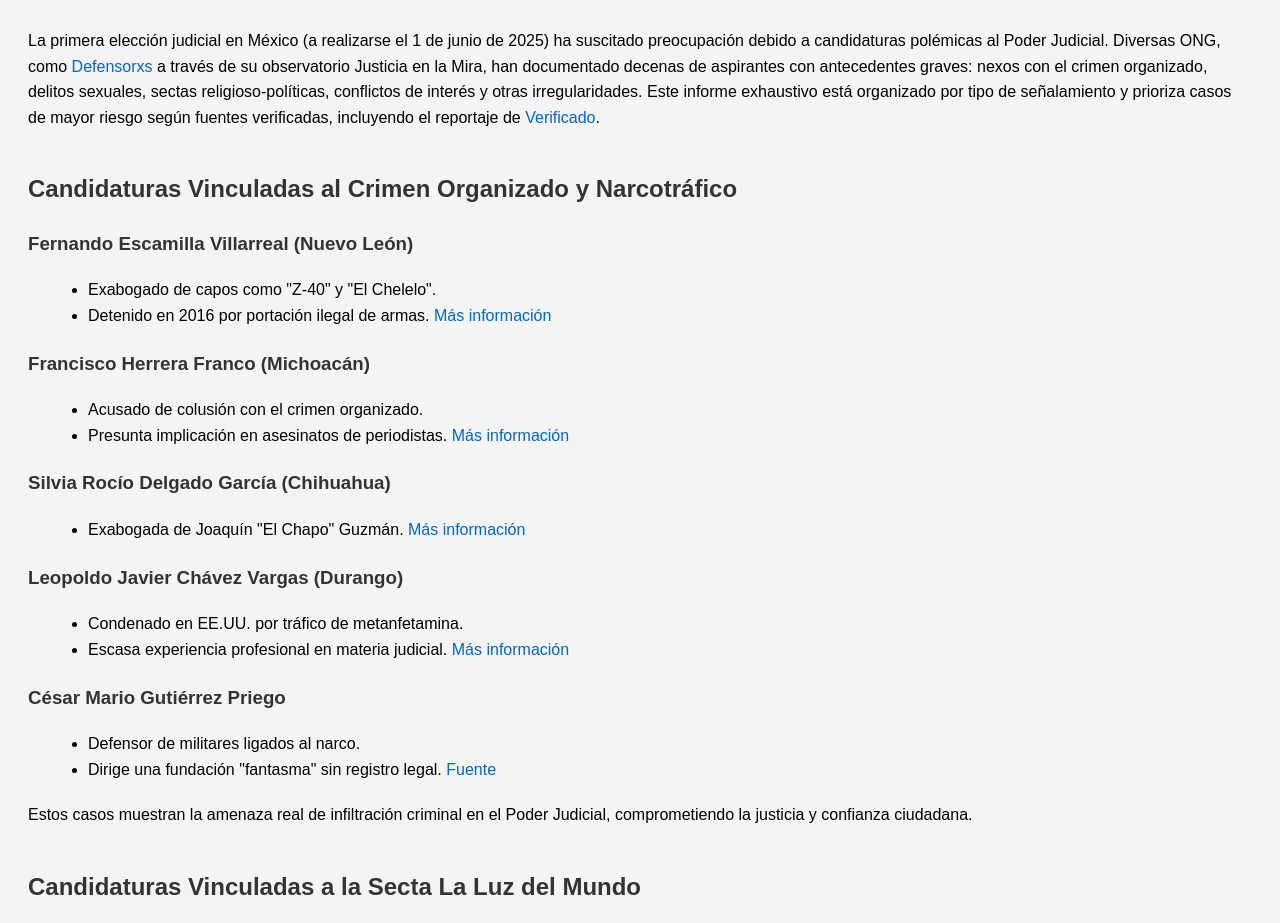
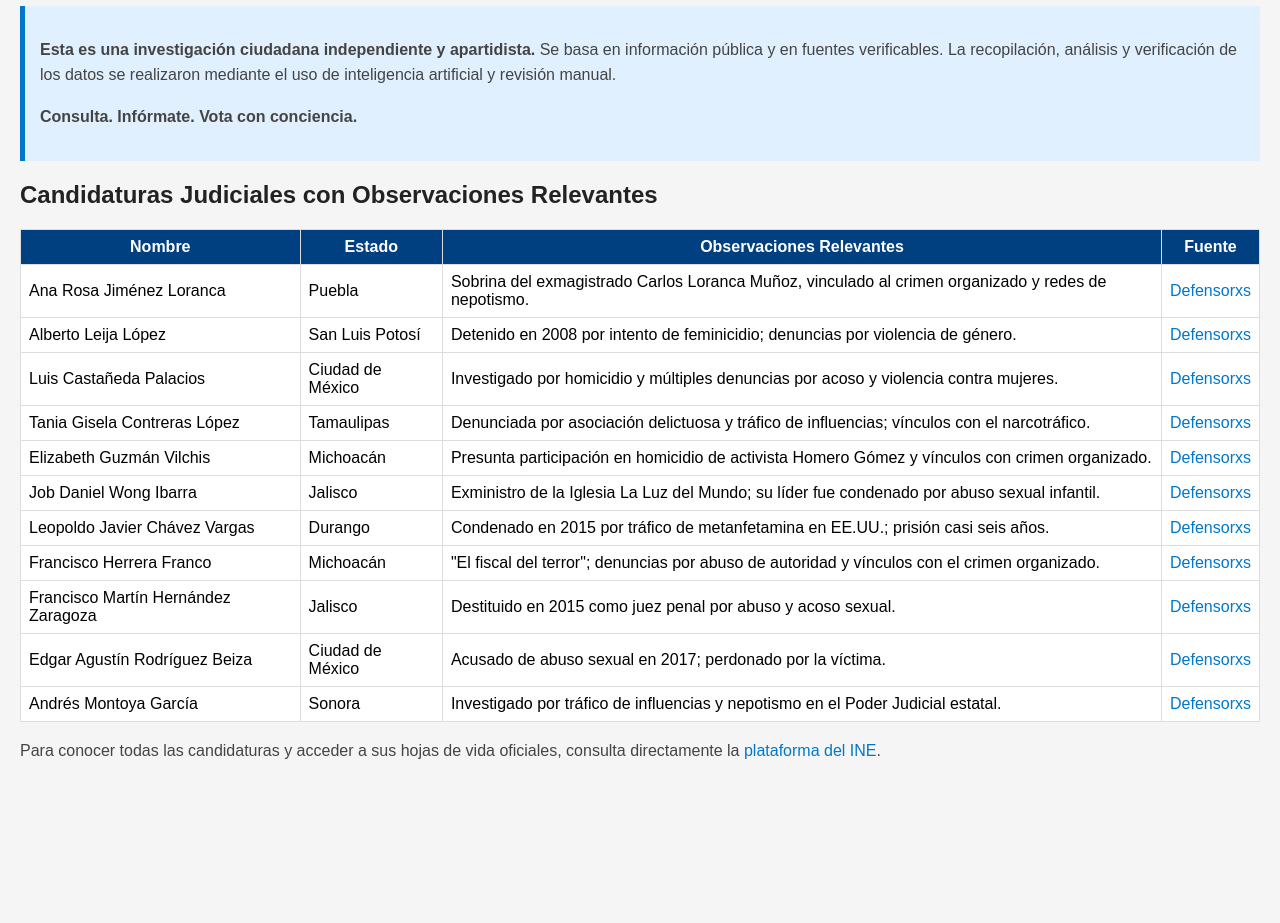
Before and after one commit to mdatosweb/eleccionesjuecesmx, a plain HTML site: page index.html in a window 1280 px wide. Shown: the part 94-1017 px from the top of the page. After the commit the page ends 893 px from the top, so only its background shows below. Drawn offline with Linux system fonts and the light colour scheme.

Commit message:
Update index.html

```diff
--- a/index.html
+++ b/index.html
@@ -3,121 +3,84 @@
 <head>
     <meta charset="UTF-8">
     <meta name="viewport" content="width=device-width, initial-scale=1.0">
-    <title>Elección Judicial 2025 - Candidaturas Cuestionadas y de Alto Riesgo</title>
+    <title>Investigación Ciudadana sobre Candidaturas Judiciales</title>
     <style>
-        body { font-family: Arial, sans-serif; line-height: 1.6; padding: 20px; background-color: #f4f4f4; }
-        h1, h2, h3 { color: #333; }
-        a { color: #0066cc; text-decoration: none; }
-        a:hover { text-decoration: underline; }
-        .section { margin-bottom: 40px; }
-        .candidate { margin-bottom: 20px; }
-        ul { margin-left: 20px; }
+        body {
+            font-family: Arial, sans-serif;
+            background-color: #f5f5f5;
+            margin: 0;
+            padding: 20px;
+        }
+        h1, h2 {
+            color: #222;
+        }
+        p {
+            color: #444;
+            line-height: 1.6;
+        }
+        table {
+            width: 100%;
+            border-collapse: collapse;
+            margin-top: 20px;
+            background-color: white;
+        }
+        th, td {
+            border: 1px solid #ddd;
+            padding: 8px;
+        }
+        th {
+            background-color: #004080;
+            color: white;
+        }
+        a {
+            color: #0077cc;
+            text-decoration: none;
+        }
+        a:hover {
+            text-decoration: underline;
+        }
+        .info-box {
+            background-color: #e0f0ff;
+            padding: 15px;
+            border-left: 5px solid #0077cc;
+            margin-bottom: 20px;
+        }
     </style>
 </head>
 <body>
+    <h1>Elección Judicial 2024: Investigación Ciudadana</h1>
 
-<h1>Elección Judicial 2025 – Candidaturas Cuestionadas y de Alto Riesgo</h1>
-
-<div class="section">
-    <p>La primera elección judicial en México (a realizarse el 1 de junio de 2025) ha suscitado preocupación debido a candidaturas polémicas al Poder Judicial. Diversas ONG, como <a href="https://eleccionjudicial.defensorxs.com/" target="_blank">Defensorxs</a> a través de su observatorio Justicia en la Mira, han documentado decenas de aspirantes con antecedentes graves: nexos con el crimen organizado, delitos sexuales, sectas religioso-políticas, conflictos de interés y otras irregularidades. Este informe exhaustivo está organizado por tipo de señalamiento y prioriza casos de mayor riesgo según fuentes verificadas, incluyendo el reportaje de <a href="https://verificado.com.mx/eleccion-judicial-candidaturas-alto-riesgo/" target="_blank">Verificado</a>.</p>
-</div>
-
-<div class="section">
-    <h2>Candidaturas Vinculadas al Crimen Organizado y Narcotráfico</h2>
-
-    <div class="candidate">
-        <h3>Fernando Escamilla Villarreal (Nuevo León)</h3>
-        <ul>
-            <li>Exabogado de capos como "Z-40" y "El Chelelo".</li>
-            <li>Detenido en 2016 por portación ilegal de armas. <a href="https://eleccionjudicial.defensorxs.com/project/fernando-escamilla-villareal/" target="_blank">Más información</a></li>
-        </ul>
+    <div class="info-box">
+        <p><strong>Esta es una investigación ciudadana independiente y apartidista.</strong> Se basa en información pública y en fuentes verificables. La recopilación, análisis y verificación de los datos se realizaron mediante el uso de inteligencia artificial y revisión manual.</p>
+        <p><strong>Consulta. Infórmate. Vota con conciencia.</strong></p>
     </div>
 
-    <div class="candidate">
-        <h3>Francisco Herrera Franco (Michoacán)</h3>
-        <ul>
-            <li>Acusado de colusión con el crimen organizado.</li>
-            <li>Presunta implicación en asesinatos de periodistas. <a href="https://eleccionjudicial.defensorxs.com/project/francisco-herrera-franco/" target="_blank">Más información</a></li>
-        </ul>
-    </div>
+    <h2>Candidaturas Judiciales con Observaciones Relevantes</h2>
 
-    <div class="candidate">
-        <h3>Silvia Rocío Delgado García (Chihuahua)</h3>
-        <ul>
-            <li>Exabogada de Joaquín "El Chapo" Guzmán. <a href="https://eleccionjudicial.defensorxs.com/project/silvia-rocio-delgado-garcia/" target="_blank">Más información</a></li>
-        </ul>
-    </div>
+    <table>
+        <thead>
+            <tr>
+                <th>Nombre</th>
+                <th>Estado</th>
+                <th>Observaciones Relevantes</th>
+                <th>Fuente</th>
+            </tr>
+        </thead>
+        <tbody>
+            <tr><td>Ana Rosa Jiménez Loranca</td><td>Puebla</td><td>Sobrina del exmagistrado Carlos Loranca Muñoz, vinculado al crimen organizado y redes de nepotismo.</td><td><a href="https://eleccionjudicial.defensorxs.com/project/ana-rosa-jimenez-loranca/" target="_blank">Defensorxs</a></td></tr>
+            <tr><td>Alberto Leija López</td><td>San Luis Potosí</td><td>Detenido en 2008 por intento de feminicidio; denuncias por violencia de género.</td><td><a href="https://eleccionjudicial.defensorxs.com/project/alberto-leija-lopez/" target="_blank">Defensorxs</a></td></tr>
+            <tr><td>Luis Castañeda Palacios</td><td>Ciudad de México</td><td>Investigado por homicidio y múltiples denuncias por acoso y violencia contra mujeres.</td><td><a href="https://eleccionjudicial.defensorxs.com/project/luis-castaneda-palacios/" target="_blank">Defensorxs</a></td></tr>
+            <tr><td>Tania Gisela Contreras López</td><td>Tamaulipas</td><td>Denunciada por asociación delictuosa y tráfico de influencias; vínculos con el narcotráfico.</td><td><a href="https://eleccionjudicial.defensorxs.com/project/tania-gisela-contreras-lopez/" target="_blank">Defensorxs</a></td></tr>
+            <tr><td>Elizabeth Guzmán Vilchis</td><td>Michoacán</td><td>Presunta participación en homicidio de activista Homero Gómez y vínculos con crimen organizado.</td><td><a href="https://eleccionjudicial.defensorxs.com/project/elizabeth-guzman-vilchis/" target="_blank">Defensorxs</a></td></tr>
+            <tr><td>Job Daniel Wong Ibarra</td><td>Jalisco</td><td>Exministro de la Iglesia La Luz del Mundo; su líder fue condenado por abuso sexual infantil.</td><td><a href="https://eleccionjudicial.defensorxs.com/project/job-daniel-wong-ibarra/" target="_blank">Defensorxs</a></td></tr>
+            <tr><td>Leopoldo Javier Chávez Vargas</td><td>Durango</td><td>Condenado en 2015 por tráfico de metanfetamina en EE.UU.; prisión casi seis años.</td><td><a href="https://eleccionjudicial.defensorxs.com/project/leopoldo-javier-chavez-vargas/" target="_blank">Defensorxs</a></td></tr>
+            <tr><td>Francisco Herrera Franco</td><td>Michoacán</td><td>"El fiscal del terror"; denuncias por abuso de autoridad y vínculos con el crimen organizado.</td><td><a href="https://eleccionjudicial.defensorxs.com/project/francisco-herrera-franco/" target="_blank">Defensorxs</a></td></tr>
+            <tr><td>Francisco Martín Hernández Zaragoza</td><td>Jalisco</td><td>Destituido en 2015 como juez penal por abuso y acoso sexual.</td><td><a href="https://eleccionjudicial.defensorxs.com/project/francisco-martin-hernandez-zaragoza/" target="_blank">Defensorxs</a></td></tr>
+            <tr><td>Edgar Agustín Rodríguez Beiza</td><td>Ciudad de México</td><td>Acusado de abuso sexual en 2017; perdonado por la víctima.</td><td><a href="https://eleccionjudicial.defensorxs.com/project/edgar-agustin-rodriguez-beiza/" target="_blank">Defensorxs</a></td></tr>
+            <tr><td>Andrés Montoya García</td><td>Sonora</td><td>Investigado por tráfico de influencias y nepotismo en el Poder Judicial estatal.</td><td><a href="https://eleccionjudicial.defensorxs.com/project/andres-montoya-garcia/" target="_blank">Defensorxs</a></td></tr>
+        </tbody>
+    </table>
 
-    <div class="candidate">
-        <h3>Leopoldo Javier Chávez Vargas (Durango)</h3>
-        <ul>
-            <li>Condenado en EE.UU. por tráfico de metanfetamina.</li>
-            <li>Escasa experiencia profesional en materia judicial. <a href="https://eleccionjudicial.defensorxs.com/project/leopoldo-javier-chavez-vargas/" target="_blank">Más información</a></li>
-        </ul>
-    </div>
-
-    <div class="candidate">
-        <h3>César Mario Gutiérrez Priego</h3>
-        <ul>
-            <li>Defensor de militares ligados al narco.</li>
-            <li>Dirige una fundación "fantasma" sin registro legal. <a href="https://rompeviento.tv" target="_blank">Fuente</a></li>
-        </ul>
-    </div>
-
-    <p>Estos casos muestran la amenaza real de infiltración criminal en el Poder Judicial, comprometiendo la justicia y confianza ciudadana.</p>
-</div>
-
-<div class="section">
-    <h2>Candidaturas Vinculadas a la Secta La Luz del Mundo</h2>
-
-    <div class="candidate">
-        <h3>Job Daniel Wong Ibarra (Jalisco)</h3>
-        <ul>
-            <li>Ministro de culto activo en La Luz del Mundo.</li>
-            <li>Participa en evangelización, impedido por ley para cargos judiciales. <a href="https://eleccionjudicial.defensorxs.com/project/job-daniel-wong-ibarra/" target="_blank">Más información</a></li>
-        </ul>
-    </div>
-
-    <div class="candidate">
-        <h3>Eluzai Rafael Aguilar (Jalisco)</h3>
-        <ul>
-            <li>Líder en La Luz del Mundo; vinculado con sectores políticos y económicos de la secta. <a href="https://eleccionjudicial.defensorxs.com/project/eluzai-rafael-aguilar/" target="_blank">Más información</a></li>
-        </ul>
-    </div>
-
-    <div class="candidate">
-        <h3>Karina Sánchez Ruiz (Oaxaca)</h3>
-        <ul>
-            <li>Líder en La Luz del Mundo; expresidenta de APEM y exdiputada por Nueva Alianza. <a href="https://eleccionjudicial.defensorxs.com/project/karina-sanchez-ruiz/" target="_blank">Más información</a></li>
-        </ul>
-    </div>
-
-    <div class="candidate">
-        <h3>Cesiah Keren León Rocha (Jalisco)</h3>
-        <ul>
-            <li>Firmó convenios institucionales con organizaciones cercanas al líder de la secta. <a href="https://eleccionjudicial.defensorxs.com/project/cesiah-keren-leon-rocha/" target="_blank">Más información</a></li>
-        </ul>
-    </div>
-
-    <div class="candidate">
-        <h3>Madián Sinaí Menchaca Sierra (Jalisco)</h3>
-        <ul>
-            <li>Hija de obispo defensor de Naasón Joaquín García; detenida por lesiones y militante de Morena. <a href="https://eleccionjudicial.defensorxs.com/project/madian-sinai-menchaca-sierra/" target="_blank">Más información</a></li>
-        </ul>
-    </div>
-
-</div>
-
-<div class="section">
-    <h2>Fuentes Consultadas</h2>
-    <ul>
-        <li><a href="https://verificado.com.mx/eleccion-judicial-candidaturas-alto-riesgo/" target="_blank">Verificado</a></li>
-        <li><a href="https://eleccionjudicial.defensorxs.com/" target="_blank">Justicia en la Mira - Defensorxs</a></li>
-        <li><a href="https://animalpolitico.com" target="_blank">Animal Político</a></li>
-        <li><a href="https://elpais.com" target="_blank">El País</a></li>
-        <li><a href="https://rompeviento.tv" target="_blank">Rompeviento TV</a></li>
-    </ul>
-</div>
-
+    <p>Para conocer todas las candidaturas y acceder a sus hojas de vida oficiales, consulta directamente la <a href="https://candidaturaspoderjudicial.ine.mx/" target="_blank">plataforma del INE</a>.</p>
 </body>
 </html>
```
